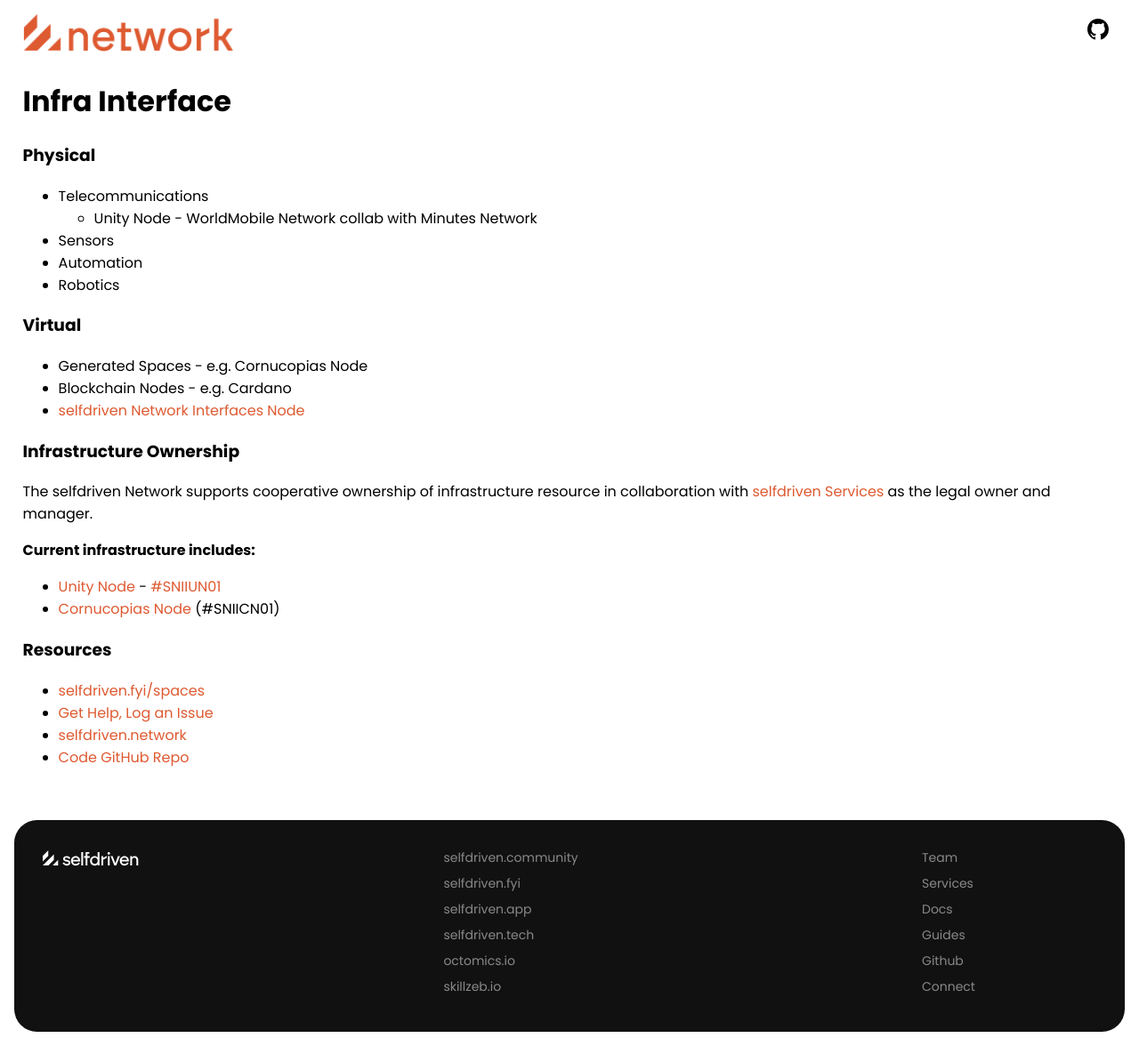
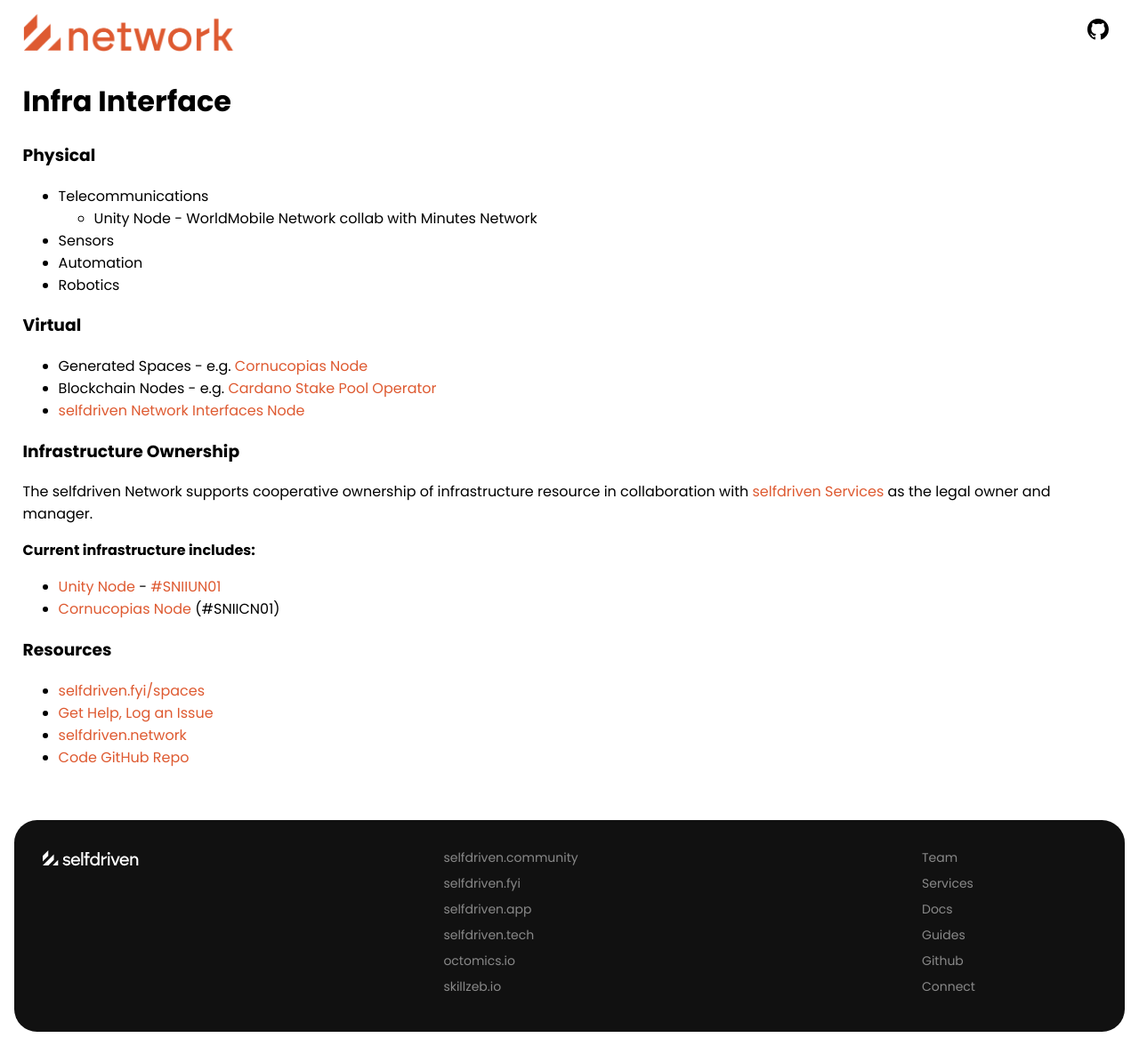
Before and after one commit to selfdriven-foundation/selfdriven-network, a Jekyll site: the page built from docs/pages/infra-interface.md, in a window 1280 px wide. Shown: the whole page at 89% size. Built offline with Jekyll 4.4.1, drawn with Linux system fonts in a browser that asks for light colours.

Commit message:
Update infra-interface.md

```diff
--- a/docs/pages/infra-interface.md
+++ b/docs/pages/infra-interface.md
@@ -14,8 +14,8 @@ permalink: /infra-interface/
 - Robotics
 
 ### Virtual
-- Generated Spaces - e.g. Cornucopias Node
-- Blockchain Nodes - e.g. Cardano
+- Generated Spaces - e.g. [Cornucopias Node](https://copiwiki.cornucopias.io/the-company/technology/copi-nodes/copi-file-node)
+- Blockchain Nodes - e.g. [Cardano Stake Pool Operator](https://cardano.org/stake-pool-operation/)
 - [selfdriven Network Interfaces Node](/interfaces-node/)
 
 ### Infrastructure Ownership
```
